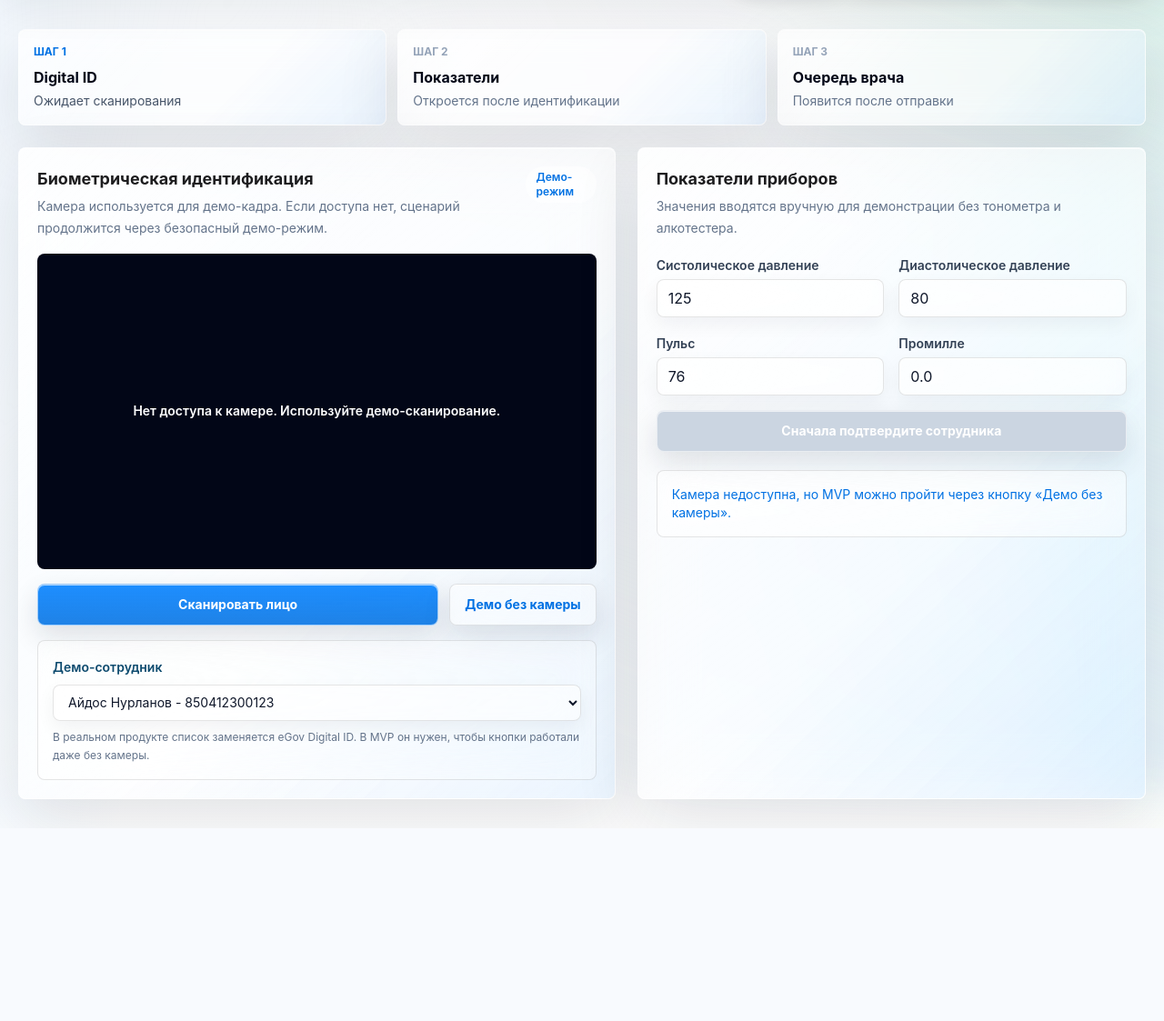
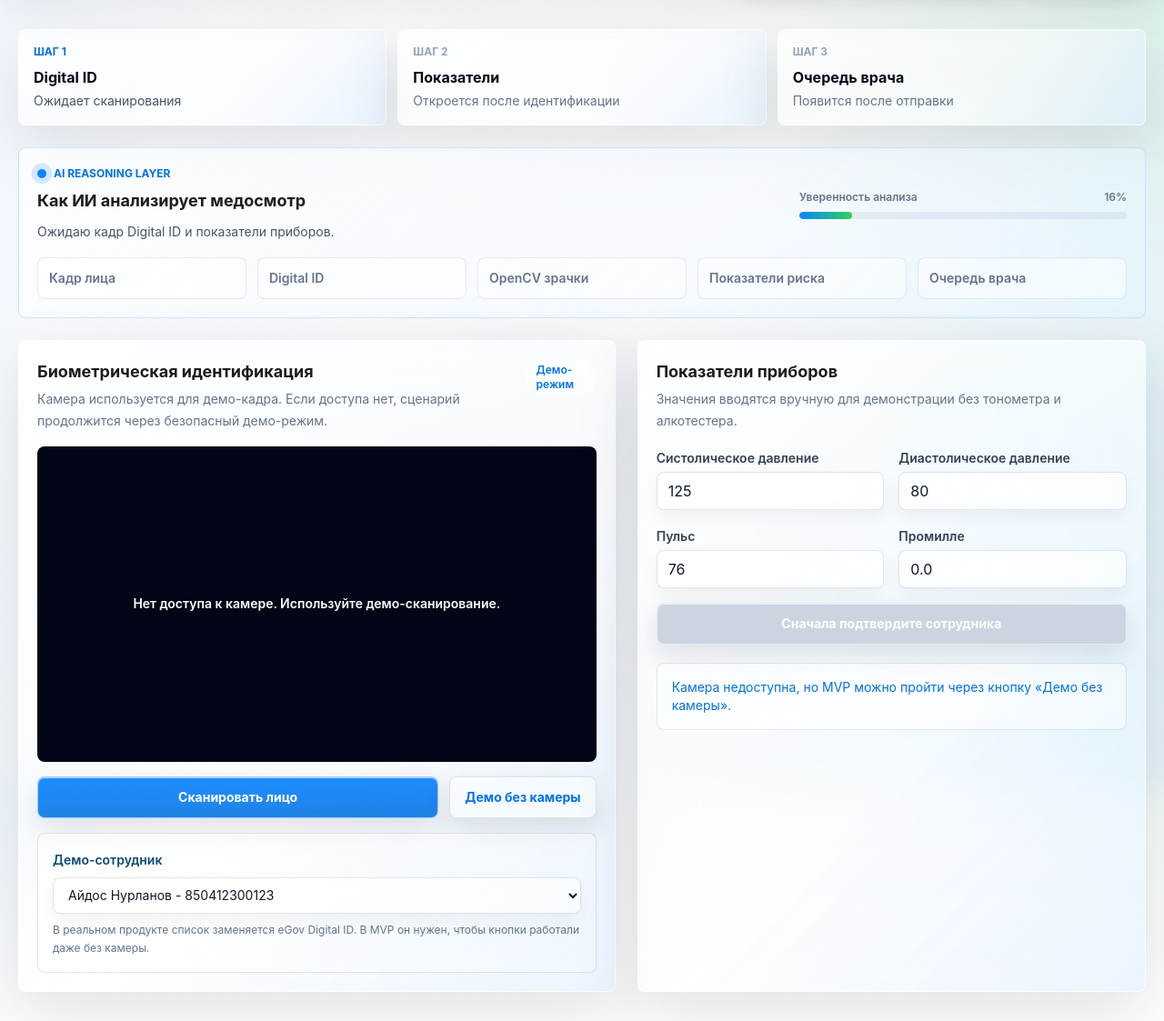
Before and after one commit to zholshybaimagzhan05-beep/mydoctor, a FastAPI app: page /terminal in a window 1280 px wide. Shown: the part 81-1204 px from the top of the page at 91% size. Before the commit the page ends 985 px from the top, so only its background shows below. Run offline with FastAPI, Linux system fonts and the light colour scheme; data comes from the database, SQL or seed files in the repository; some libraries are stand-ins or nearby versions.

Commit message:
Add AI reasoning visuals to terminal

```diff
--- a/templates/terminal.html
+++ b/templates/terminal.html
@@ -222,6 +222,54 @@
         box-shadow: 0 30px 80px rgba(15, 23, 42, 0.14), inset 0 1px 0 rgba(255, 255, 255, 0.78) !important;
       }
     }
+    .ai-console {
+      border: 1px solid rgba(10, 132, 255, 0.18);
+      background: linear-gradient(135deg, rgba(255,255,255,0.72), rgba(235,245,255,0.46));
+      backdrop-filter: blur(24px) saturate(180%);
+      -webkit-backdrop-filter: blur(24px) saturate(180%);
+    }
+    .ai-node {
+      border: 1px solid rgba(148, 163, 184, 0.22);
+      background: rgba(255, 255, 255, 0.48);
+      color: #64748b;
+    }
+    .ai-node.is-active {
+      border-color: rgba(10, 132, 255, 0.42);
+      background: rgba(10, 132, 255, 0.10);
+      color: #075985;
+      box-shadow: 0 0 0 4px rgba(10, 132, 255, 0.08);
+    }
+    .ai-node.is-done {
+      border-color: rgba(48, 209, 88, 0.40);
+      background: rgba(48, 209, 88, 0.12);
+      color: #166534;
+    }
+    .ai-pulse {
+      width: 10px;
+      height: 10px;
+      border-radius: 999px;
+      background: #0a84ff;
+      box-shadow: 0 0 0 0 rgba(10, 132, 255, 0.34);
+      animation: aiPulse 1.55s ease-out infinite;
+    }
+    .ai-progress {
+      height: 8px;
+      overflow: hidden;
+      border-radius: 999px;
+      background: rgba(148, 163, 184, 0.16);
+    }
+    .ai-progress span {
+      display: block;
+      height: 100%;
+      width: 16%;
+      border-radius: inherit;
+      background: linear-gradient(90deg, #0a84ff, #30d158);
+      transition: width 420ms ease;
+    }
+    @keyframes aiPulse {
+      70% { box-shadow: 0 0 0 12px rgba(10, 132, 255, 0); }
+      100% { box-shadow: 0 0 0 0 rgba(10, 132, 255, 0); }
+    }
   </style>
 </head>
 <body class="min-h-screen text-slate-900">
@@ -261,6 +309,33 @@
         <p class="text-xs font-bold uppercase tracking-[0.14em] text-slate-400">Шаг 3</p>
         <p class="mt-2 font-bold text-slate-950">Очередь врача</p>
         <p class="mt-1 text-sm text-slate-500">Появится после отправки</p>
+      </div>
+    </section>
+
+    <section class="ai-console mb-6 rounded-lg p-5">
+      <div class="flex flex-col gap-4 lg:flex-row lg:items-center lg:justify-between">
+        <div>
+          <div class="flex items-center gap-2">
+            <span class="ai-pulse"></span>
+            <p class="text-xs font-bold uppercase tracking-[0.14em] text-sky-700">AI reasoning layer</p>
+          </div>
+          <h2 class="mt-2 text-lg font-bold">Как ИИ анализирует медосмотр</h2>
+          <p id="aiNarration" class="mt-2 text-sm leading-6 text-slate-600">Ожидаю кадр Digital ID и показатели приборов.</p>
+        </div>
+        <div class="min-w-full lg:min-w-[360px]">
+          <div class="mb-2 flex items-center justify-between text-xs font-semibold text-slate-500">
+            <span>Уверенность анализа</span>
+            <span id="aiProgressText">16%</span>
+          </div>
+          <div class="ai-progress"><span id="aiProgressFill"></span></div>
+        </div>
+      </div>
+      <div class="mt-4 grid gap-3 md:grid-cols-5">
+        <div class="ai-node rounded-md p-3 text-sm font-semibold" data-ai-node="capture">Кадр лица</div>
+        <div class="ai-node rounded-md p-3 text-sm font-semibold" data-ai-node="identity">Digital ID</div>
+        <div class="ai-node rounded-md p-3 text-sm font-semibold" data-ai-node="vision">OpenCV зрачки</div>
+        <div class="ai-node rounded-md p-3 text-sm font-semibold" data-ai-node="risk">Показатели риска</div>
+        <div class="ai-node rounded-md p-3 text-sm font-semibold" data-ai-node="doctor">Очередь врача</div>
       </div>
     </section>
 
@@ -390,6 +465,28 @@
     const stepIdentity = document.getElementById("stepIdentity");
     const stepVitals = document.getElementById("stepVitals");
     const stepDoctor = document.getElementById("stepDoctor");
+    const aiNarration = document.getElementById("aiNarration");
+    const aiProgressFill = document.getElementById("aiProgressFill");
+    const aiProgressText = document.getElementById("aiProgressText");
+    const aiNodes = Array.from(document.querySelectorAll("[data-ai-node]"));
+
+    function setAiState(doneNodes, activeNode, narration, progress) {
+      aiNodes.forEach((node) => {
+        node.classList.remove("is-active", "is-done");
+        if (doneNodes.includes(node.dataset.aiNode)) node.classList.add("is-done");
+        if (node.dataset.aiNode === activeNode) node.classList.add("is-active");
+      });
+      aiNarration.textContent = narration;
+      aiProgressFill.style.width = `${progress}%`;
+      aiProgressText.textContent = `${progress}%`;
+    }
+
+    function healthExplanation(payload, aiStatus) {
+      if (payload.promille > 0) return `Алкотестер показал ${payload.promille.toFixed(2)} промилле, поэтому ИИ поднимает критический риск.`;
+      if (payload.systolic > 140 || payload.diastolic > 90) return `Давление ${payload.systolic}/${payload.diastolic} выше порога 140/90, ИИ просит врача проверить допуск.`;
+      if (payload.pulse > 90) return `Пульс ${payload.pulse} выше рабочего порога, ИИ отмечает возможную нагрузку или стресс.`;
+      return `Давление ${payload.systolic}/${payload.diastolic}, пульс ${payload.pulse}, промилле ${payload.promille.toFixed(2)}: критичных отклонений не найдено. Вердикт: ${aiStatus}.`;
+    }
 
     function setStepState(element, status, text) {
       const styles = {
@@ -508,6 +605,7 @@
       demoAuthBtn.disabled = true;
       startBtn.textContent = "Сканирование...";
       showResult("Выполняется проверка через mock eGov Digital ID.", "info");
+      setAiState(["capture"], "identity", "Извлекаю биометрический шаблон и сверяю его с mock eGov Digital ID.", 34);
 
       try {
         const response = await fetch("/api/auth/face", {
@@ -518,8 +616,10 @@
         const data = await response.json();
         if (!response.ok) throw new Error(data.detail || "Не удалось подтвердить личность");
         applyEmployee(data, modeLabel);
+        setAiState(["capture", "identity", "vision"], "risk", "Личность подтверждена. OpenCV-проверка зрачков в норме, жду показатели приборов.", 62);
       } catch (error) {
         showResult(error.message, "error");
+        setAiState(["capture"], "identity", "ИИ не смог завершить идентификацию. Проверьте кадр или используйте демо-режим.", 24);
       } finally {
         startBtn.disabled = false;
         demoAuthBtn.disabled = demoEmployees.length === 0;
@@ -550,6 +650,7 @@
 
       submitBtn.disabled = true;
       submitBtn.textContent = "Отправка...";
+      setAiState(["capture", "identity", "vision"], "risk", "Сравниваю давление, пульс и промилле с порогами допуска.", 78);
 
       const payload = {
         iin: currentEmployee.iin,
@@ -568,6 +669,7 @@
         const data = await response.json();
         if (!response.ok) throw new Error(data.detail || "Сервер не принял показатели");
         showResult(`${data.message}. Вердикт ИИ: ${data.ai_status}.`, "success");
+        setAiState(["capture", "identity", "vision", "risk"], "doctor", healthExplanation(payload, data.ai_status), 100);
         nextActions.classList.remove("hidden");
         setStepState(stepVitals, "done", "Показатели отправлены");
         setStepState(stepDoctor, "active", "Ожидает решения врача");
@@ -589,6 +691,7 @@
       setStepState(stepIdentity, "active", "Ожидает сканирования");
       setStepState(stepVitals, "wait", "Откроется после идентификации");
       setStepState(stepDoctor, "wait", "Появится после отправки");
+      setAiState([], "capture", "Ожидаю кадр Digital ID и показатели приборов.", 16);
     });
 
     loadDemoEmployees();
```
